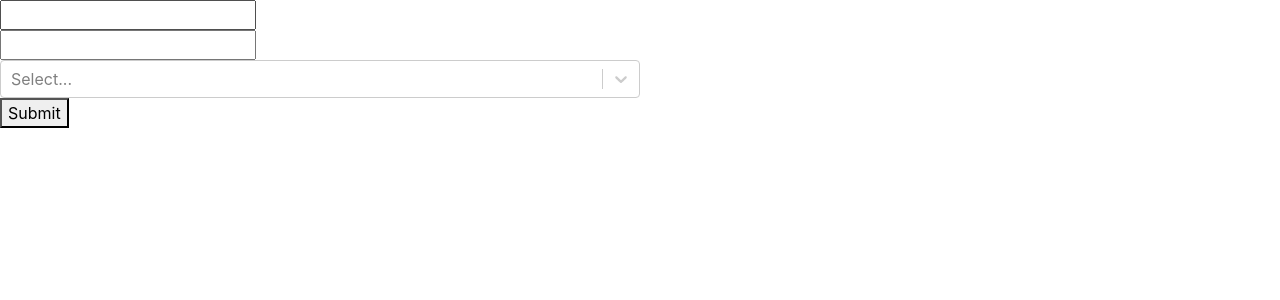
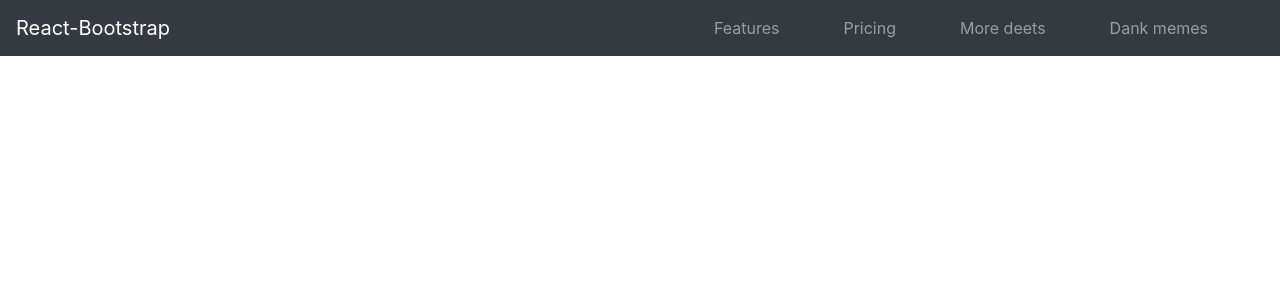
Before and after one commit to PratikDhungel/react-playground, a React (Create React App) app: page / in a window 1280 px wide. Shown: the top 300 px of the page. Built offline with nearby package versions, Linux system fonts and the light colour scheme.

Commit message:
Responsive Navbar using react-bootstrap

```diff
--- a/package.json
+++ b/package.json
@@ -14,6 +14,7 @@
     "@types/react-select": "^4.0.13",
     "bootstrap": "^4.6.0",
     "react": "^17.0.1",
+    "react-bootstrap": "^1.4.3",
     "react-dom": "^17.0.1",
     "react-hook-form": "^6.15.1",
     "react-scripts": "4.0.1",
--- a/src/App.tsx
+++ b/src/App.tsx
@@ -1,10 +1,12 @@
 import React from 'react';
-import ReactSelect from './React-Select/ReactSelect';
+import NavBar from './NavBar/NavBar';
+// import ReactSelect from './React-Select/ReactSelect';
 
 function App() {
   return (
     <div className='App'>
-      <ReactSelect />
+      {/* <ReactSelect /> */}
+      <NavBar />
     </div>
   );
 }
--- /dev/null
+++ b/src/NavBar/NavBar.tsx
@@ -0,0 +1,35 @@
+import React, { useState } from 'react';
+// import { Collapse, Navbar, NavbarToggler, NavbarBrand, Nav, NavItem, NavLink } from 'reactstrap';
+import { Navbar, Nav } from 'react-bootstrap';
+
+const NavBar = () => {
+  const [collapsed, setCollapsed] = useState(true);
+
+  const toggleNavbar = () => setCollapsed(!collapsed);
+
+  return (
+    <Navbar collapseOnSelect expand='md' bg='dark' variant='dark'>
+      <Navbar.Brand href='#home'>React-Bootstrap</Navbar.Brand>
+      <Navbar.Toggle aria-controls='responsive-navbar-nav' />
+      <Navbar.Collapse id='responsive-navbar-nav'>
+        <Nav className='ml-auto'>
+          <Nav.Link href='#features' className='nav-links-spacing'>
+            Features
+          </Nav.Link>
+          <Nav.Link href='#pricing' className='nav-links-spacing'>
+            Pricing
+          </Nav.Link>
+          <Nav.Link href='#deets' className='nav-links-spacing'>
+            More deets
+          </Nav.Link>
+          <Nav.Link href='#memes' className='nav-links-spacing'>
+            Dank memes
+          </Nav.Link>
+        </Nav>
+        {/* </Nav> */}
+      </Navbar.Collapse>
+    </Navbar>
+  );
+};
+
+export default NavBar;
--- a/src/index.css
+++ b/src/index.css
@@ -13,3 +13,13 @@ code {
 .multi-select {
   width: 50%;
 }
+
+.nav-links-spacing {
+  margin: 0 auto !important;
+}
+
+@media (min-width: 768px) {
+  .nav-links-spacing {
+    margin-right: 3em !important;
+  }
+}
```
Also changed, not shown: 1 other file (tests, documents, lock files or other folders).
